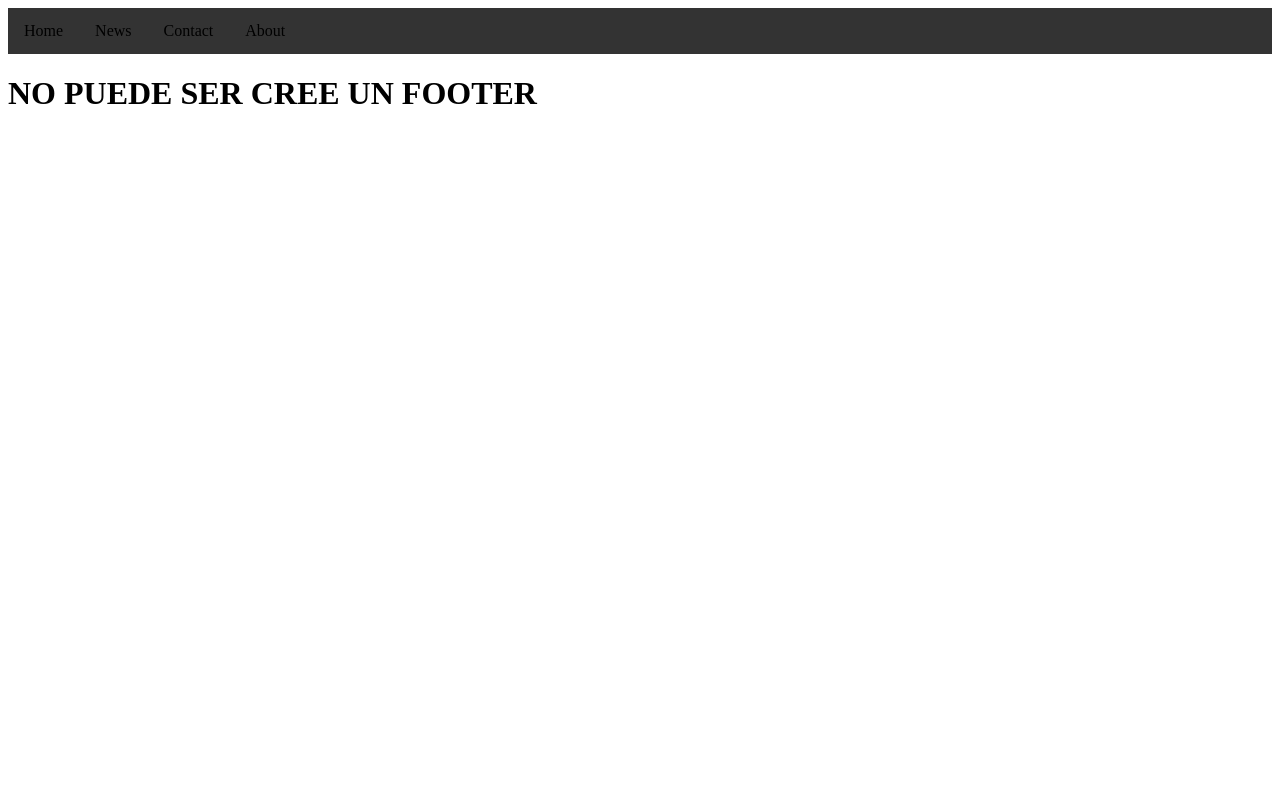
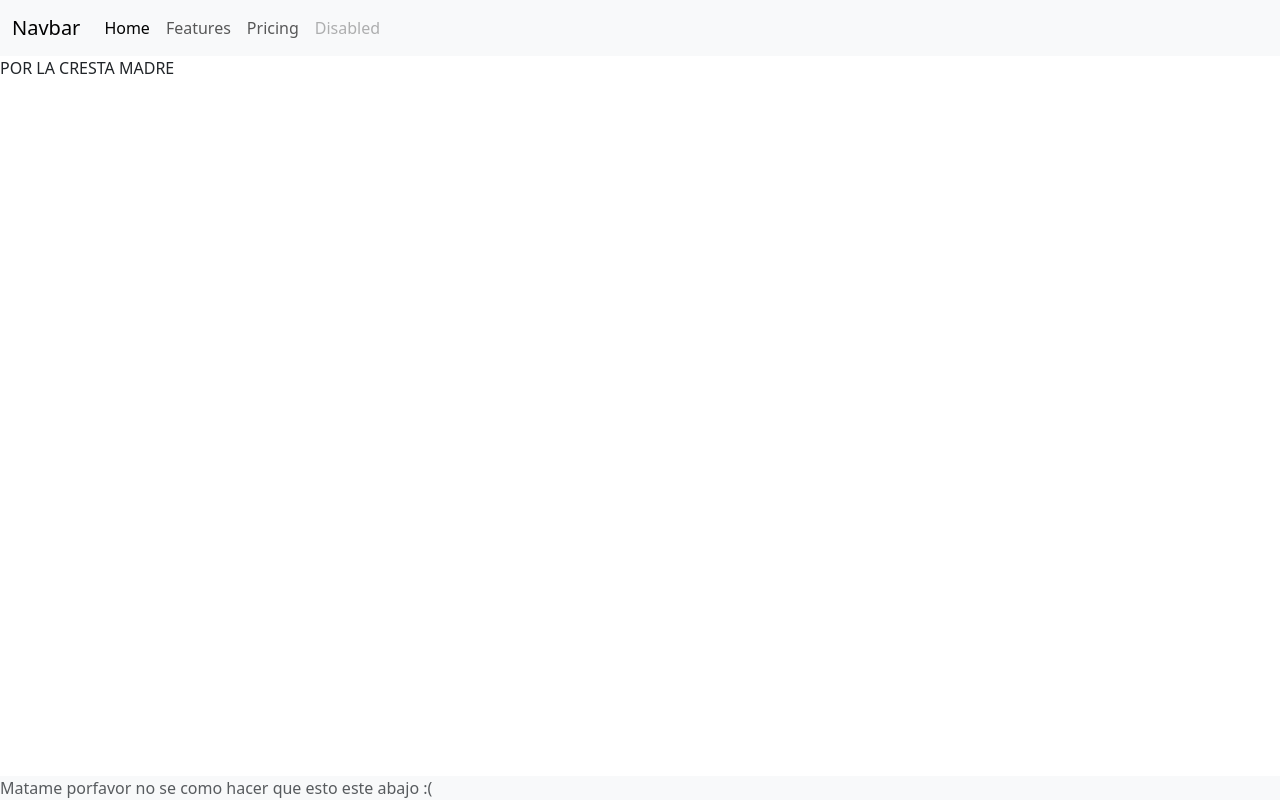
Before and after one commit to bluelf45/LPWWW, a Next.js app: page /components/layout in a window 1280 px wide. Built offline with nearby package versions, Linux system fonts and the light colour scheme.

Commit message:
matias no pienses en pies porfavor

```diff
--- a/package.json
+++ b/package.json
@@ -12,6 +12,7 @@
 		"prepare": "husky install"
 	},
 	"dependencies": {
+		"bootstrap": "^5.3.1",
 		"husky": "^8.0.3",
 		"lint-staged": "^14.0.1",
 		"next": "latest",
--- a/pages/components/footer.jsx
+++ b/pages/components/footer.jsx
@@ -1,7 +1,13 @@
-
-
-const Footer = () => {
-	return <h1>NO PUEDE SER CREE UN FOOTER</h1>;
-};
-
-export default Footer;
+import 'bootstrap/dist/css/bootstrap.css';
+export default function Footer() {
+	return (
+		<>
+			<footer
+				style={{ position: 'absolute', bottom: 0, width: '100%' }}
+				className='mb-auto text-center text-lg-start bg-light text-muted'
+			>
+				Matame porfavor no se como hacer que esto este abajo :(
+			</footer>
+		</>
+	);
+}
--- a/pages/components/layout.tsx
+++ b/pages/components/layout.tsx
@@ -6,7 +6,9 @@
 		<>
 			<Navbar />
 			{children}
-			<></>
+			<div>
+				<a>POR LA CRESTA MADRE</a>
+			</div>
 			<Footer />
 		</>
 	);
--- a/pages/components/navbar.jsx
+++ b/pages/components/navbar.jsx
@@ -1,26 +1,49 @@
-import React from 'react';
-import styles from '../../styles/Navbar.module.css';
-
+import React from 'react'; // import react module
+import 'bootstrap/dist/css/bootstrap.css';
 const Navbar = () => {
 	return (
-		<div className='navbar '>
-			<ul className={styles.ul}>
-				<li className={styles.li}>
-					<a className='active' href='#home'>
+		<nav className='navbar navbar-expand-lg navbar-light bg-light'>
+			<div className='container-fluid'>
+				<a className='navbar-brand' href='#'>
+					Navbar
+				</a>
+				<button
+					className='navbar-toggler'
+					type='button'
+					data-bs-toggle='collapse'
+					data-bs-target='#navbarNav'
+					aria-controls='navbarNav'
+					aria-expanded='false'
+					aria-label='Toggle navigation'
+				>
+					<span className='navbar-toggler-icon'></span>
+				</button>
+				<div className='collapse navbar-collapse' id='navbarNav'>
+					<ul className='navbar-nav'>
+						<li className='nav-item'>
+							<a className='nav-link active' aria-current='page' href='#'>
 								Home
 							</a>
 						</li>
-				<li className={styles.li}>
-					<a href='#news'>News</a>
+						<li className='nav-item'>
+							<a className='nav-link' href='#'>
+								Features
+							</a>
 						</li>
-				<li className={styles.li}>
-					<a href='#contact'>Contact</a>
+						<li className='nav-item'>
+							<a className='nav-link' href='#'>
+								Pricing
+							</a>
 						</li>
-				<li className={styles.li}>
-					<a href='#about'>About</a>
+						<li className='nav-item'>
+							<a className='nav-link disabled' href='#' tabIndex='-1' aria-disabled='true'>
+								Disabled
+							</a>
 						</li>
 					</ul>
 				</div>
+			</div>
+		</nav>
 	);
 };
 export default Navbar;
--- /dev/null
+++ b/styles/layout.module.css
@@ -0,0 +1,3 @@
+.cringe {
+	clear: both;
+}
--- a/styles/navbar.module.css
+++ /dev/null
@@ -1,24 +0,0 @@
-.ul {
-	list-style-type: none;
-	margin: 0;
-	padding: 0;
-	overflow: hidden;
-	background-color: #333;
-}
-
-.li {
-	float: left;
-}
-
-.li a {
-	display: block;
-	color: rgb(0, 0, 0);
-	text-align: center;
-	padding: 14px 16px;
-	text-decoration: none;
-}
-
-/* Change the link color to #111 (black) on hover */
-.li a:hover {
-	background-color: #111;
-}
```
Also changed, not shown: 1 other file (tests, documents, lock files or other folders). Lines whose indentation alone changed are shown as unchanged.
